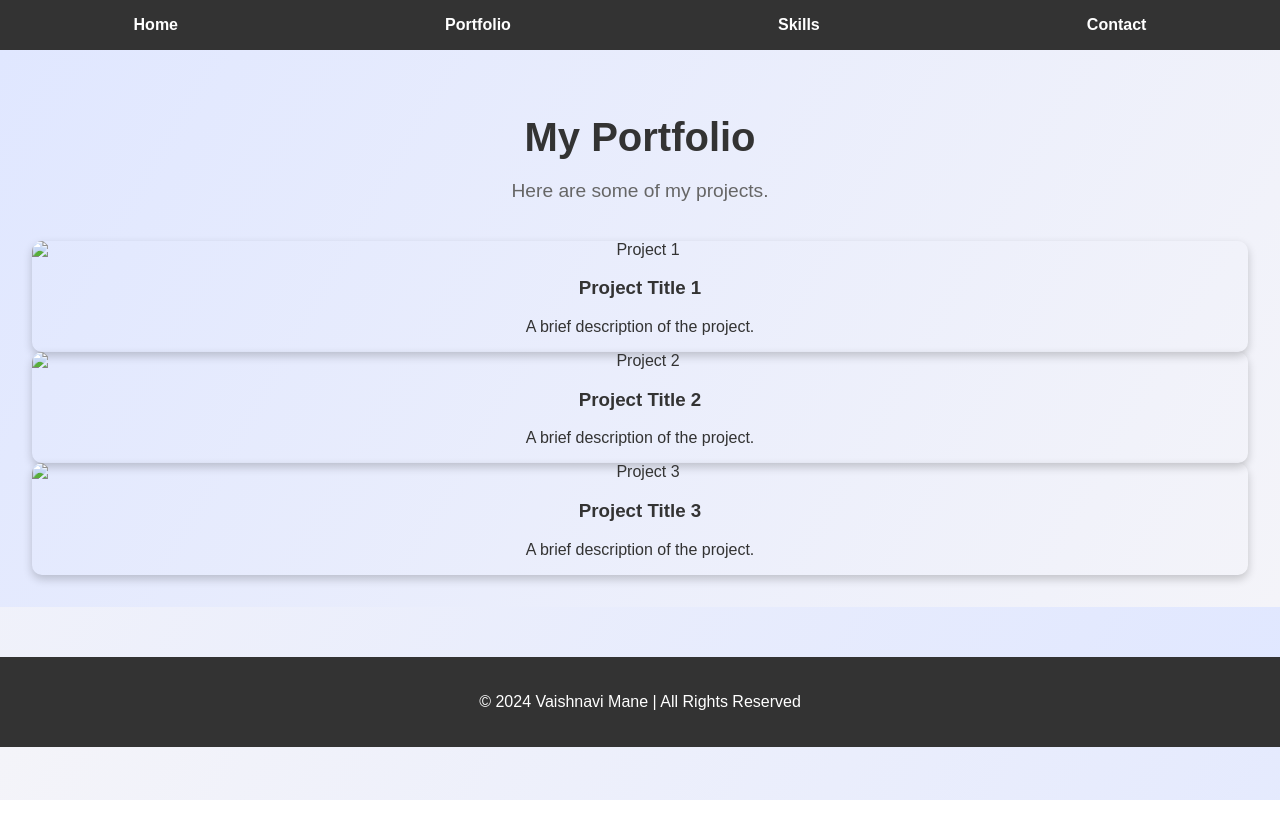
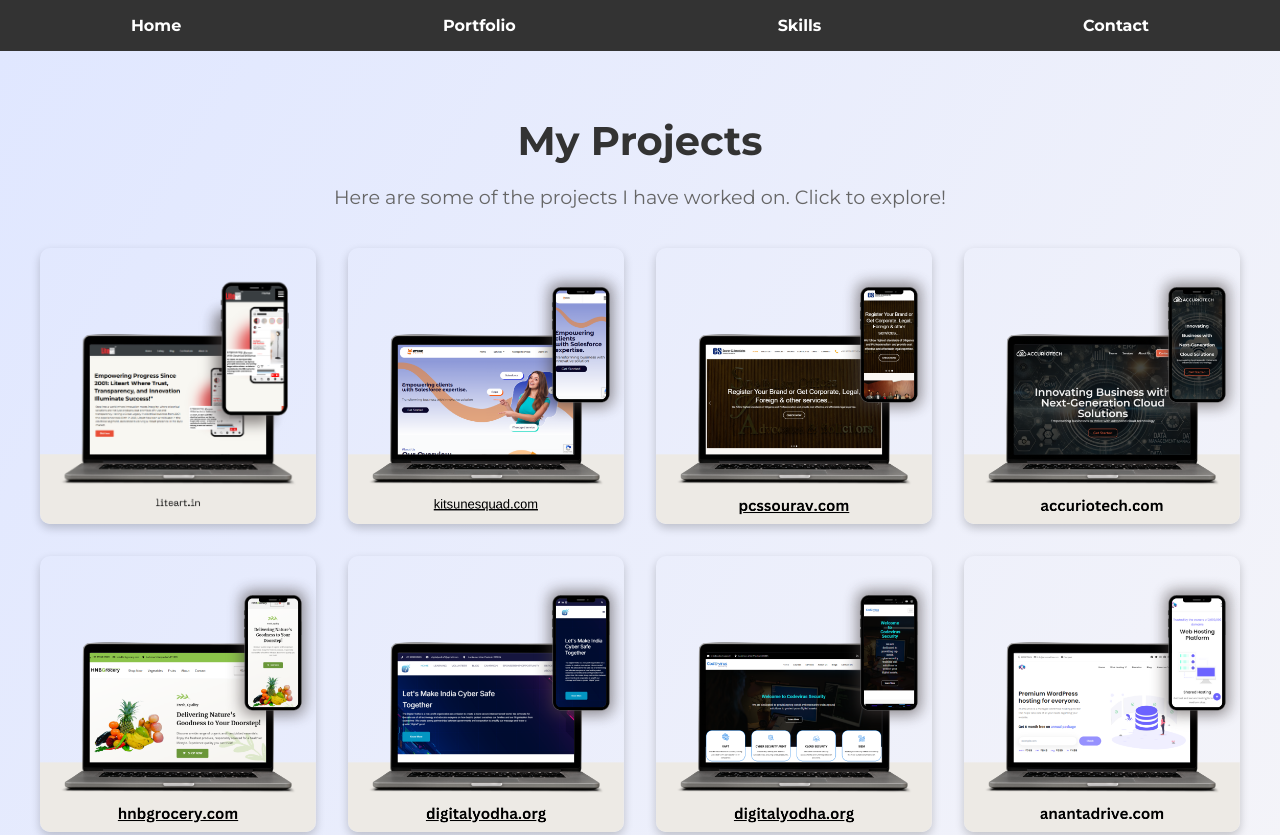
Before and after one commit to v29m01/Portfolio, a plain HTML site: page portfolio.html in a window 1280 px wide. Shown: the top 835 px of the page. Before the commit the page ends 800 px from the top, so only its background shows below. Drawn offline with Linux system fonts and the light colour scheme.

Commit message:
Update portfolio.html

```diff
--- a/portfolio.html
+++ b/portfolio.html
@@ -5,6 +5,7 @@
     <meta name="viewport" content="width=device-width, initial-scale=1.0">
     <title>Portfolio - Vaishnavi Mane</title>
     <link rel="stylesheet" href="assets/css/style.css">
+    <link href="https://fonts.googleapis.com/css2?family=Montserrat:wght@400;700&display=swap" rel="stylesheet">
 </head>
 <body>
     <header class="header">
@@ -19,23 +20,109 @@
     </header>
     <main>
         <section class="portfolio">
-            <h1 class="section-title animate-text">My Portfolio</h1>
-            <p class="section-subtitle animate-fade">Here are some of my projects.</p>
-            <div class="projects">
-                <div class="project-card">
-                    <img src="assets/images/project1.jpg" alt="Project 1">
-                    <h3>Project Title 1</h3>
-                    <p>A brief description of the project.</p>
+            <h1 class="section-title animate-text">My Projects</h1>
+            <p class="section-subtitle animate-fade">Here are some of the projects I have worked on. Click to explore!</p>
+            <div class="project-grid">
+                <!-- Project Cards -->
+                <!-- <div class="project-card animate-slide">
+                    <a href="https://hexadddigitize.com" target="_blank">
+                        <img src="assets/images/hexadddigitize.png" alt="HexAdd Digitize">
+                        <div class="project-info">
+                            <h3>HexAdd Digitize</h3>
+                            <p>Web Development</p>
+                            <p class="project-description">Includes custom WordPress themes and plugins for efficient business digitization.</p>
+                        </div>
+                    </a>
+                </div> -->
+                <div class="project-card animate-slide">
+                    <a href="https://www.liteart.in/" target="_blank">
+                        <img src="assets/images/liteart.png" alt="LiteArt">
+                        <div class="project-info">
+                            <h3>LiteArt</h3>
+                            <p>Web Development</p>
+                            <p class="project-description">Developed a responsive portfolio for artists with seamless design and animations.</p>
+                        </div>
+                    </a>
                 </div>
-                <div class="project-card">
-                    <img src="assets/images/project2.jpg" alt="Project 2">
-                    <h3>Project Title 2</h3>
-                    <p>A brief description of the project.</p>
+                <div class="project-card animate-slide">
+                    <a href="https://kitsunesquad.com/" target="_blank">
+                        <img src="assets/images/kitsune.png" alt="Kitsune Squad">
+                        <div class="project-info">
+                            <h3>Kitsune Squad</h3>
+                            <p>Web Design</p>
+                            <p class="project-description">Created an eSports website featuring event management and team integration.</p>
+                        </div>
+                    </a>
                 </div>
-                <div class="project-card">
-                    <img src="assets/images/project3.jpg" alt="Project 3">
-                    <h3>Project Title 3</h3>
-                    <p>A brief description of the project.</p>
+                <!-- <div class="project-card animate-slide">
+                    <a href="https://vedsphere.com/" target="_blank">
+                        <img src="assets/images/vedsphere.png" alt="VedSphere">
+                        <div class="project-info">
+                            <h3>VedSphere</h3>
+                            <p>Web Design & Development</p>
+                            <p class="project-description">Integrated a CRM system and responsive UI for efficient client management.</p>
+                        </div>
+                    </a>
+                </div> -->
+                <div class="project-card animate-slide">
+                    <a href="https://pcssourav.com/" target="_blank">
+                        <img src="assets/images/pcssourav.png" alt="PCS Sourav">
+                        <div class="project-info">
+                            <h3>PCS Sourav</h3>
+                            <p>WordPress Development</p>
+                            <p class="project-description">Built a professional WordPress website for a consultancy firm.</p>
+                        </div>
+                    </a>
+                </div>
+                <div class="project-card animate-slide">
+                    <a href="https://accuriotech.com/" target="_blank">
+                        <img src="assets/images/accuriotech.png" alt="AccurioTech">
+                        <div class="project-info">
+                            <h3>AccurioTech</h3>
+                            <p>Web Development</p>
+                            <p class="project-description">Crafted a tech company website with cutting-edge animations and performance optimization.</p>
+                        </div>
+                    </a>
+                </div>
+                <div class="project-card animate-slide">
+                    <a href="https://hnbgrocery.com/" target="_blank">
+                        <img src="assets/images/hnbgrocery.png" alt="HNBGrocery">
+                        <div class="project-info">
+                            <h3>HNBGrocery</h3>
+                            <p>E-Commerce Development</p>
+                            <p class="project-description">Developed a fully functional e-commerce platform with payment gateway integration.</p>
+                        </div>
+                    </a>
+                </div>
+                <div class="project-card animate-slide">
+                    <a href="https://digitalyodha.org/" target="_blank">
+                        <img src="assets/images/digitalyodha.png" alt="Digital Yodha">
+                        <div class="project-info">
+                            <h3>Digital Yodha</h3>
+                            <p>Digital Marketing</p>
+                            <p class="project-description">Led a digital marketing campaign and redesigned the website for better conversions.</p>
+                        </div>
+                    </a>
+                </div>
+                <div class="project-card animate-slide">
+                    <a href="https://codevirussec.in/" target="_blank">
+                        <img src="assets/images/codevirus.png" alt="CodeVirus">
+                        <div class="project-info">
+                            <h3>CodeVirus</h3>
+                            <p>Web Development</p>
+                            <p class="project-description">Delivered a cybersecurity-focused website with interactive elements and secure forms.</p>
+                        </div>
+                    </a>
+                </div>
+                <div class="project-card animate-slide">
+                    <a href="https://anantadrive.com/" target="_blank">
+                        <img src="assets/images/anantadrive.png" alt="AnantaDrive">
+                        <div class="project-info">
+                            <h3>Ananta Drive</h3>
+                            <p>Web Development</p>
+                            <p class="project-description">Designed a clean and user-friendly website for a transportation service provider.</p>
+                        </div>
+                    </a>
                 </div>
             </div>
         </section>
```
